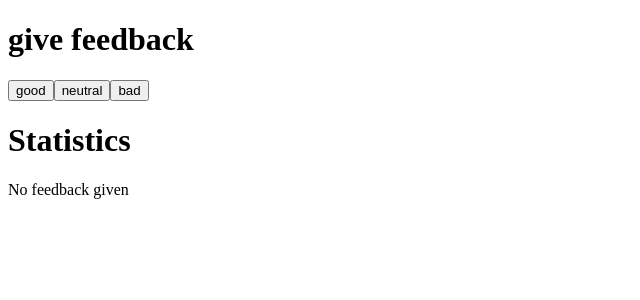
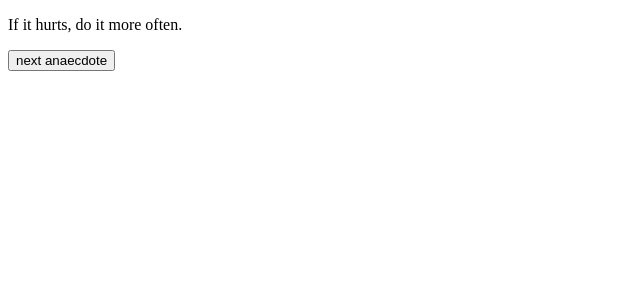
Before and after one commit to legalNameIsGwyn/Gwyn_fullstackopen_part1, a React (Vite) app: page / in a window 1280 px wide. Shown: the top 300 px of the page, without its empty margins (0-640 px from the left). Built offline with nearby package versions, Linux system fonts and the light colour scheme.

Commit message:
Exercise 1.12 Anecdotes Complete

```diff
--- a/src/App.jsx
+++ b/src/App.jsx
@@ -1,65 +1,115 @@
+// import { useState } from 'react'
+
+// const App = () => {
+//   // save clicks of each button to its own state
+//   const [good, setGood] = useState(0)
+//   const [neutral, setNeutral] = useState(0)
+//   const [bad, setBad] = useState(0)
+
+//   const handleGood = () => {
+//     setGood(good + 1)
+//   }
+
+//   const handleNeutral = () => {
+//     setNeutral(neutral + 1)
+//   }
+
+//   const handleBad = () => {
+//     setBad(bad + 1)
+//   }
+
+//   return (
+//     <>
+//       <h1>give feedback</h1>
+//       <Button handleClick={handleGood} name="good"/>
+//       <Button handleClick={handleNeutral} name="neutral"/>
+//       <Button handleClick={handleBad} name="bad"/>
+//       <h1>Statistics</h1>
+//       <Statistics good={good} neutral={neutral} bad={bad}/>
+//     </>
+//   )
+// }
+
+// const Button = ({name, handleClick}) => {
+//   return(
+//     <button onClick={handleClick}>{name}</button>
+//   )
+// }
+
+// const Statistics = ({good, neutral, bad}) => {
+//   const all = good + bad + neutral
+//   const avg = ((good - bad) / all) || 0
+//   const pos = (good / all * 100 ) || 0
+
+//   if (all === 0 )
+//     return <p>No feedback given</p>
+//   else
+//     return(
+//       <>
+//         <table>
+//           <tbody>
+//             <tr><StatisticLine text="good" value={good}/></tr>
+//             <tr><StatisticLine text="neutral" value={neutral}/></tr>
+//             <tr><StatisticLine text="bad" value={bad}/></tr>
+//             <tr><StatisticLine text="all" value={all}/></tr>
+//             <tr><StatisticLine text="average" value={avg}/></tr>
+//             <tr><StatisticLine text="positive" value={pos}/></tr>
+//           </tbody>
+//         </table>
+//       </>
+//   )
+// }
+
+// const StatisticLine = ({text, value}) => {
+
+//   return(
+//     <>
+//     <td>{text}</td>
+//     <td>{value}</td>
+//     </>
+//   )
+// }
+
+// export default App
+
 import { useState } from 'react'
 
 const App = () => {
-  // save clicks of each button to its own state
-  const [good, setGood] = useState(0)
-  const [neutral, setNeutral] = useState(0)
-  const [bad, setBad] = useState(0)
+  const anecdotes = [
+    'If it hurts, do it more often.',
+    'Adding manpower to a late software project makes it later!',
+    'The first 90 percent of the code accounts for the first 90 percent of the development time...The remaining 10 percent of the code accounts for the other 90 percent of the development time.',
+    'Any fool can write code that a computer can understand. Good programmers write code that humans can understand.',
+    'Premature optimization is the root of all evil.',
+    'Debugging is twice as hard as writing the code in the first place. Therefore, if you write the code as cleverly as possible, you are, by definition, not smart enough to debug it.',
+    'Programming without an extremely heavy use of console.log is same as if a doctor would refuse to use x-rays or blood tests when diagnosing patients.',
+    'The only way to go fast, is to go well.'
+  ]
 
-  const handleGood = () => {
-    setGood(good + 1)
-  }
+  const [selected, setSelected] = useState(0)
 
-  const handleNeutral = () => {
-    setNeutral(neutral + 1)
-  }
-
-  const handleBad = () => {
-    setBad(bad + 1)
+  const handleNewAnec = () => {
+    let rand = Math.floor(Math.random() * anecdotes.length - 1) + 1
+    setSelected(rand)
   }
 
   return (
-    <>
-      <h1>give feedback</h1>
-      <Button handleClick={handleGood} name="good"/>
-      <Button handleClick={handleNeutral} name="neutral"/>
-      <Button handleClick={handleBad} name="bad"/>
-      <h1>Statistics</h1>
-      <Statistics good={good} neutral={neutral} bad={bad}/>
-    </>
+    <div>
+      <Anecdote anecdote={anecdotes[selected]}/>
+      <button onClick={() => handleNewAnec()}>
+        next anaecdote
+      </button>
+    </div>
   )
 }
 
-const Button = ({name, handleClick}) => {
-  return(
-    <button onClick={handleClick}>{name}</button>
-  )
+const Anecdote = ({anecdote}) => {
+  return (
+    <p>
+      {anecdote}
+    </p>
+   );
 }
 
-const Statistics = ({good, neutral, bad}) => {
-  const all = good + bad + neutral
-  const avg = ((good - bad) / all) || 0
-  const pos = (good / all * 100 ) || 0
-
-  if (all === 0 )
-    return <p>No feedback given</p>
-  else
-    return(
-    <>
-      <br/><StatisticLine text="good" value={good}/>
-      <br/><StatisticLine text="neutral" value={neutral}/>
-      <br/><StatisticLine text="bad" value={bad}/>
-      <br/><StatisticLine text="all" value={all}/>
-      <br/><StatisticLine text="average" value={avg}/>
-      <br/><StatisticLine text="positive" value={pos}/> %
-    </>
-  )
-}
-
-const StatisticLine = ({text, value}) => {
-  return(
-    <>{text} {value}</>
-  )
-}
 
 export default App
```
